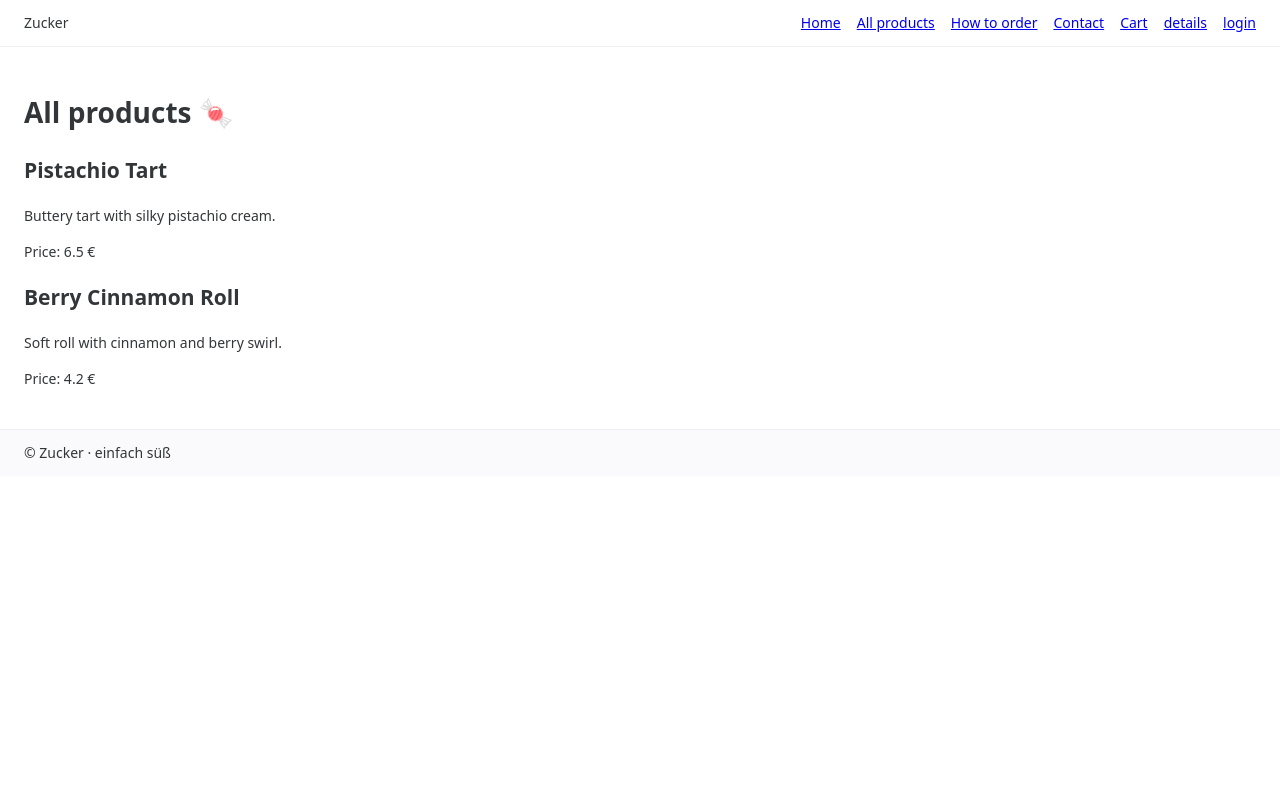
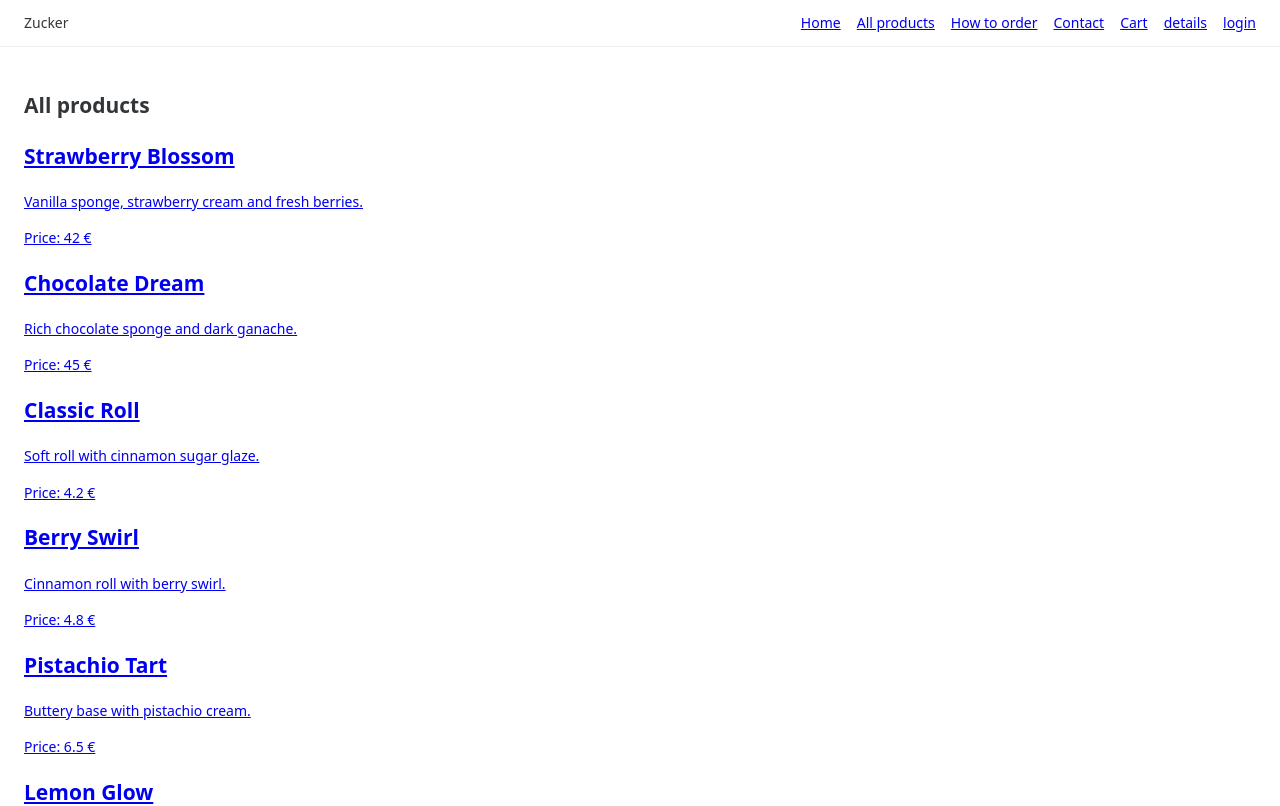
Before and after one commit to katiadobra/lollypop-vue, a Vue app: page /products in a window 1280 px wide. Shown: the top 806 px of the page. Built offline with nearby package versions, Linux system fonts and the light colour scheme; no server answers.

Commit message:
add details page

```diff
--- a/src/data/products.js
+++ b/src/data/products.js
@@ -1,15 +1,68 @@
+// src/data/products.js
 export const products = [
+  // CAKES
+  {
+    id: 'cake-strawberry-blossom',
+    type: 'cake',
+    name: 'Strawberry Blossom',
+    shortDescription: 'Vanilla sponge, strawberry cream and fresh berries.',
+    description:
+      'Soft vanilla sponge layered with strawberry cream, topped with fresh berries and a light vanilla chantilly.',
+    price: 42,
+    servings: 8,
+  },
+  {
+    id: 'cake-chocolate-dream',
+    type: 'cake',
+    name: 'Chocolate Dream',
+    shortDescription: 'Rich chocolate sponge and dark ganache.',
+    description:
+      'Moist chocolate sponge with dark chocolate ganache and cocoa nibs for a deep, intense flavour.',
+    price: 45,
+    servings: 8,
+  },
+
+  // CINNAMON ROLLS
+  {
+    id: 'roll-classic',
+    type: 'cinnamon-roll',
+    name: 'Classic Roll',
+    shortDescription: 'Soft roll with cinnamon sugar glaze.',
+    description:
+      'A fluffy roll filled with cinnamon sugar and topped with a light cream cheese glaze.',
+    price: 4.2,
+    servings: 1,
+  },
+  {
+    id: 'roll-berry-swirl',
+    type: 'cinnamon-roll',
+    name: 'Berry Swirl',
+    shortDescription: 'Cinnamon roll with berry swirl.',
+    description:
+      'Classic cinnamon roll with a swirl of mixed berries and vanilla glaze.',
+    price: 4.8,
+    servings: 1,
+  },
+
+  // TARTS
   {
     id: 'tart-pistachio',
+    type: 'tart',
     name: 'Pistachio Tart',
-    description: 'Buttery tart with silky pistachio cream.',
+    shortDescription: 'Buttery base with pistachio cream.',
+    description:
+      'Crisp pâte sablée shell filled with silky pistachio cream and roasted pistachios.',
     price: 6.5,
+    servings: 1,
   },
   {
-    id: 'roll-berry',
-    name: 'Berry Cinnamon Roll',
-    description: 'Soft roll with cinnamon and berry swirl.',
-    price: 4.2,
+    id: 'tart-lemon',
+    type: 'tart',
+    name: 'Lemon Glow',
+    shortDescription: 'Tangy lemon curd and torched meringue.',
+    description:
+      'Bright lemon curd on a buttery base, finished with soft torched meringue.',
+    price: 6.2,
+    servings: 1,
   },
-  // ...
 ];
--- a/src/pages/ProductDetailPage.vue
+++ b/src/pages/ProductDetailPage.vue
@@ -1,11 +1,30 @@
 <!-- src/pages/ProductDetail.vue -->
 <template>
-  <!-- <div class="product-detail" v-if="product"> -->
-  <div>
-    Product details
-  </div>
+  <section v-if="product">
+    <h1>{{ product.name }}</h1>
 
-  <!-- <div v-else>
-    Loading...
-  </div> -->
+    <p>{{ product.description }}</p>
+    <p>Price: {{ product.price }} €</p>
+    <p v-if="product.servings">Servings: {{ product.servings }}</p>
+    <p v-if="product.weight">Weight: {{ product.weight }} g</p>
+    <p v-if="product.ingredients">Ingredients: {{ product.ingredients }}</p>
+
+    <RouterLink to="/products">← Back to products</RouterLink>
+  </section>
+  <section v-else>
+    <p>Product not found.</p>
+    <RouterLink to="/products">Back to products</RouterLink>
+  </section>
 </template>
+
+<script setup>
+  import { useRoute } from 'vue-router';
+  import { computed } from 'vue';
+  import { useProductsStore } from '../stores/products';
+
+  const route = useRoute();
+  const productsStore = useProductsStore();
+
+  const productId = computed(() => route.params.id);
+  const product = computed(() => productsStore.getById(productId.value));
+</script>
--- a/src/pages/ProductsPage.vue
+++ b/src/pages/ProductsPage.vue
@@ -1,22 +1,27 @@
-<!-- src/pages/ProductsPage.vue (або Products.vue) -->
+<!-- src/pages/ProductsPage.vue -->
 <template>
-  <div class="products">
-    <h1>All products 🍬</h1>
+  <section class="products">
+    <h1>All products</h1>
 
     <div class="product-list">
-      <div
+      <RouterLink
         v-for="product in products"
         :key="product.id"
+        :to="`/product/${product.id}`"
         class="product-card"
       >
         <h2>{{ product.name }}</h2>
-        <p>{{ product.description }}</p>
+        <p>{{ product.shortDescription }}</p>
         <p>Price: {{ product.price }} €</p>
-      </div>
+      </RouterLink>
     </div>
-  </div>
+  </section>
 </template>
 
 <script setup>
-  import { products } from '../data/products';
+  import { computed } from 'vue';
+  import { useProductsStore } from '../stores/products';
+
+  const productsStore = useProductsStore();
+  const products = computed(() => productsStore.allProducts);
 </script>
--- a/src/router/index.js
+++ b/src/router/index.js
@@ -13,7 +13,7 @@ import NotFound from '../pages/NotFoundPage.vue'
 const routes = [
   { path: '/', component: Home },
   { path: '/products', component: Products },
-  { path: '/products/:id', component: ProductDetail },
+  { path: '/product/:id', component: ProductDetail },
   { path: '/cart', component: Cart },
   { path: '/login', component: Login },
   { path: '/contact', component: Contact },
--- /dev/null
+++ b/src/stores/products.js
@@ -0,0 +1,21 @@
+// src/stores/products.js
+import { defineStore } from 'pinia';
+import { products as staticProducts } from '../data/products';
+
+export const useProductsStore = defineStore('products', {
+  state: () => ({
+    products: staticProducts,
+  }),
+
+  getters: {
+    allProducts(state) {
+      return state.products;
+    },
+    getById: (state) => (id) => {
+      return state.products.find((p) => p.id === id);
+    },
+    byType: (state) => (type) => {
+      return state.products.filter((p) => p.type === type);
+    },
+  },
+});
```
